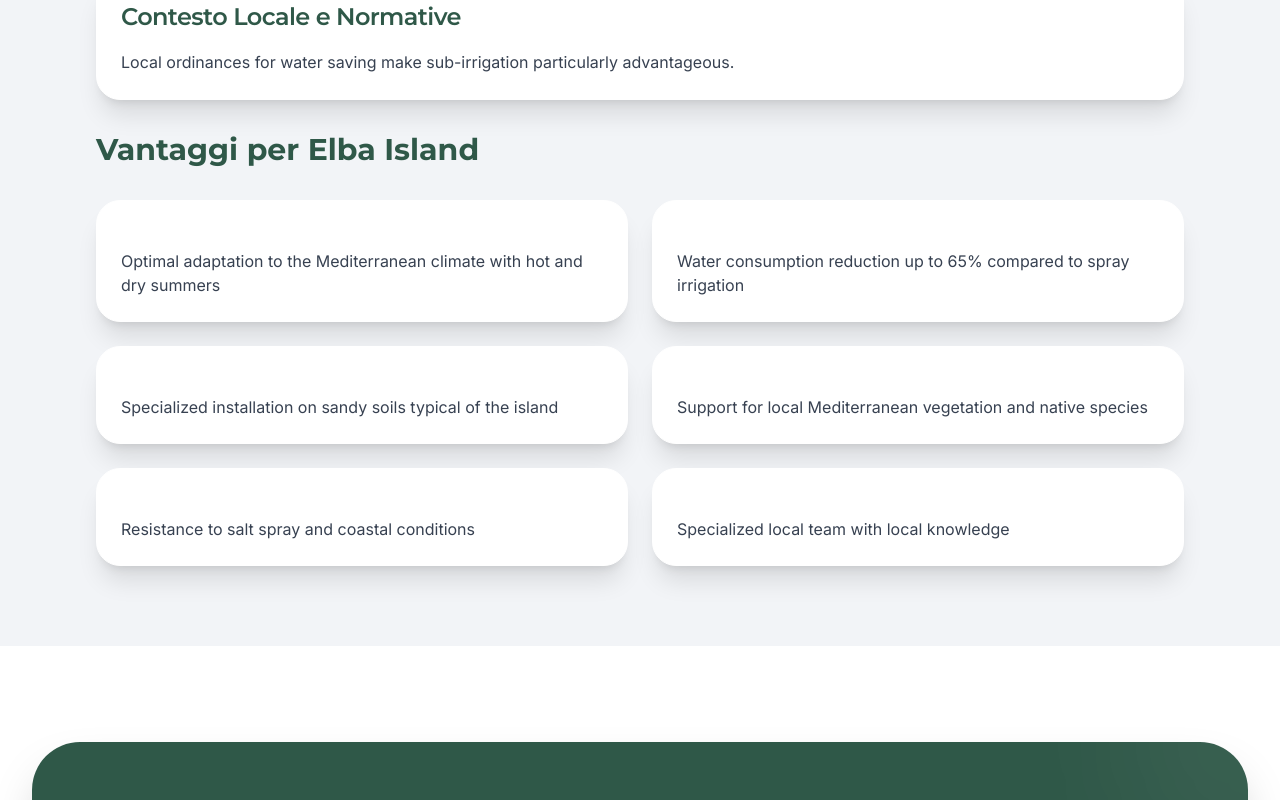
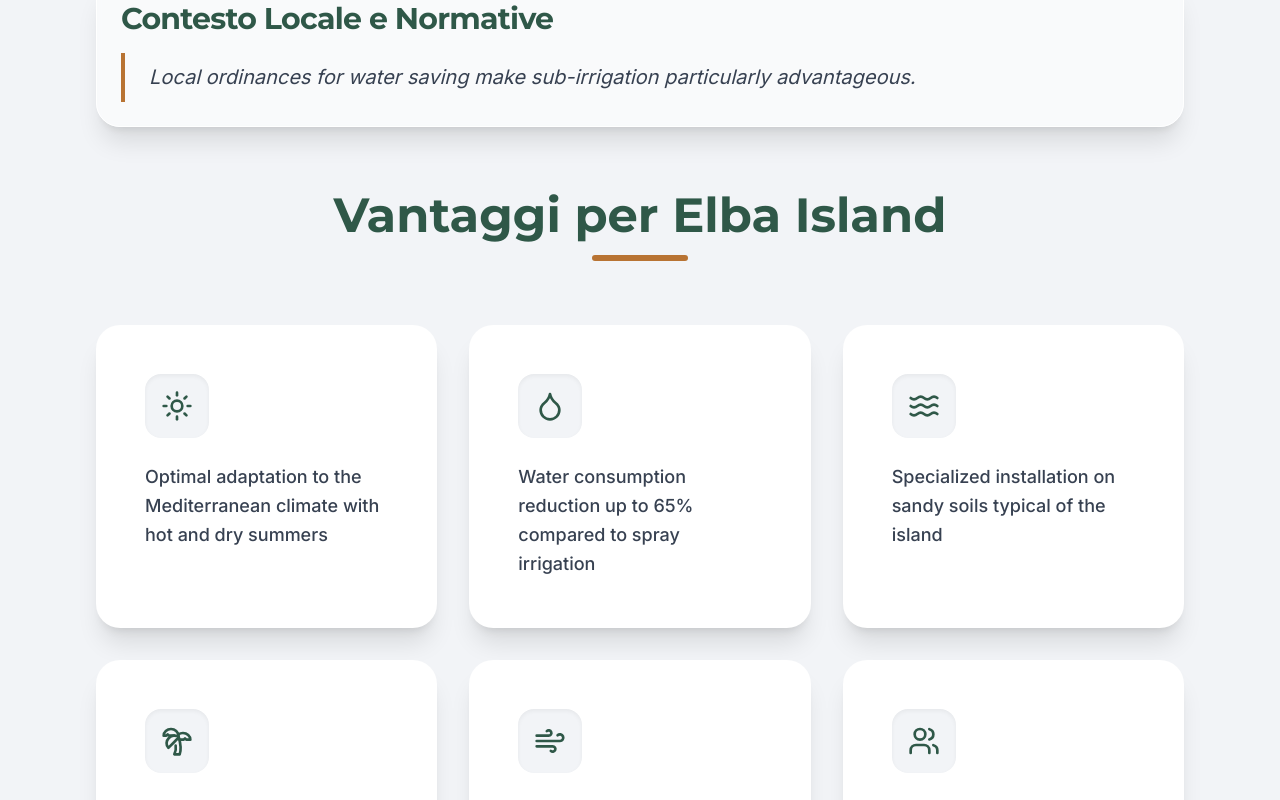
Before and after one commit to magiaslab/subgarden, a Next.js app: page /en/territorio/elba in a window 1280 px wide. Shown: the part 1000-1800 px from the top of the page. Built offline with nearby package versions, Linux system fonts and the light colour scheme; no server answers.

Commit message:
Improve internal page cards (Soluzioni & Territorio) with icons and premium design

```diff
--- a/app/[locale]/soluzioni/[slug]/page.tsx
+++ b/app/[locale]/soluzioni/[slug]/page.tsx
@@ -8,10 +8,30 @@
 import { MotionDiv } from '@/components/ui/Motion';
 import { ContactCTA } from '@/components/sections/ContactCTA';
 import Image from 'next/image';
+import {
+  EyeOff,
+  Droplets,
+  Zap,
+  Smartphone,
+  Layers,
+  BadgeCheck,
+  Maximize,
+  LayoutDashboard,
+  TrendingDown,
+  Leaf,
+  Footprints,
+  Cpu,
+  Grid,
+  Target,
+  Clock,
+  Settings2,
+  Award
+} from 'lucide-react';
 
 // Dati statici per le soluzioni (in futuro verranno dal CMS)
 const solutions = {
   'giardini-residenziali': {
+    icons: [EyeOff, Droplets, Zap, Smartphone, Layers, BadgeCheck],
     it: {
       title: 'Giardini Residenziali',
       description:
@@ -56,6 +76,7 @@
     },
   },
   'parchi-pubblici': {
+    icons: [Maximize, LayoutDashboard, TrendingDown, Leaf, Footprints, Cpu],
     it: {
       title: 'Parchi Pubblici e Spazi Verdi',
       description: 'Soluzione professionale e scalabile per spazi verdi pubblici, parchi urbani e aree ricreative. Massima efficienza per grandi superfici con controllo centralizzato.',
@@ -97,6 +118,7 @@
     },
   },
   'campi-sportivi': {
+    icons: [Grid, Footprints, Target, Clock, Settings2, Award],
     it: {
       title: 'Campi Sportivi e Strutture Ricreative',
       description:
@@ -132,7 +154,7 @@
         'Widerstandsfähigkeit gegen intensive Trittbelastung und mechanische Beanspruchung',
         'Präzise Zonensteuerung mit differenzierter Programmierung',
         'Wartungszeitreduzierung um 70% im Vergleich zu herkömmlichen Systemen',
-        'Kompatibilität mit bestehenden Entwässerungs- und Belüftungssystemen',
+        'Kompatibilità mit bestehenden Entwässerungs- und Belüftungssystemen',
         'Zertifizierungen für professionelle Sportanlagen',
       ],
       image: '/grassland-landscape-greening-environment-park-background.jpg',
@@ -188,6 +210,7 @@
   }
 
   const content = solution[locale] || solution.it;
+  const icons = solution.icons;
   const siteUrl = process.env.NEXT_PUBLIC_SITE_URL || 'https://subgarden.it';
 
   const serviceSchema = {
@@ -250,8 +273,10 @@
             <h2 className="text-3xl font-serif font-bold text-deep-teal mb-8">
               Caratteristiche Principali
             </h2>
-            <div className="grid grid-cols-1 md:grid-cols-2 gap-6">
-              {content.features.map((feature: string, index: number) => (
+            <div className="grid grid-cols-1 md:grid-cols-2 lg:grid-cols-3 gap-6">
+              {content.features.map((feature: string, index: number) => {
+                const Icon = icons[index] || BadgeCheck;
+                return (
                   <MotionDiv
                     key={feature}
                     initial={{ opacity: 0, y: 20 }}
@@ -259,13 +284,17 @@
                     viewport={{ once: true }}
                     transition={{ duration: 0.5, delay: index * 0.1 }}
                   >
-                  <Card>
-                    <CardContent className="pt-6">
-                      <p className="text-gray-700 leading-relaxed">{feature}</p>
+                    <Card className="group hover:border-copper/50 transition-all duration-300 shadow-xl hover:shadow-2xl h-full border-white/50">
+                      <CardContent className="pt-8 p-6 flex flex-col items-center md:items-start text-center md:text-left h-full">
+                        <div className="mb-6 p-4 rounded-2xl bg-[#F2F4F7] group-hover:bg-copper group-hover:text-white transition-all duration-300 group-hover:scale-110 shadow-inner">
+                          <Icon className="w-8 h-8 text-deep-teal group-hover:text-white" />
+                        </div>
+                        <p className="text-gray-700 leading-relaxed font-medium">{feature}</p>
                       </CardContent>
                     </Card>
                   </MotionDiv>
-              ))}
+                );
+              })}
             </div>
           </div>
         </section>
--- a/app/[locale]/territorio/[city]/page.tsx
+++ b/app/[locale]/territorio/[city]/page.tsx
@@ -6,11 +6,33 @@
 import { MotionDiv } from '@/components/ui/Motion';
 import { ContactCTA } from '@/components/sections/ContactCTA';
 import Image from 'next/image';
+import {
+  Sun,
+  Droplet,
+  Waves,
+  Palmtree,
+  Wind,
+  Users,
+  ThermometerSun,
+  Mountain,
+  Grape,
+  Combine,
+  Shovel,
+  History,
+  Building2,
+  EyeOff,
+  Wrench,
+  Lightbulb,
+  FileCheck,
+  Headphones,
+  CheckCircle2
+} from 'lucide-react';
 
 // Dati statici per le città (in futuro verranno dal CMS)
 const cities = {
   elba: {
     image: '/stunning-spring-collage.jpg',
+    icons: [Sun, Droplet, Waves, Palmtree, Wind, Users],
     it: {
       name: 'Isola d\'Elba',
       title: 'Subirrigazione SUBGarden all\'Isola d\'Elba',
@@ -60,6 +82,7 @@
   },
   maremma: {
     image: '/grassland-landscape-greening-environment-park-background.jpg',
+    icons: [ThermometerSun, Mountain, Grape, Combine, Shovel, History],
     it: {
       name: 'Maremma',
       title: 'Subirrigazione SUBGarden in Maremma',
@@ -109,6 +132,7 @@
   },
   livorno: {
     image: '/green-park-view.jpg',
+    icons: [Building2, EyeOff, Wrench, Lightbulb, FileCheck, Headphones],
     it: {
       name: 'Livorno',
       title: 'Subirrigazione SUBGarden a Livorno',
@@ -207,6 +231,7 @@
 
   const content = cityData[locale] || cityData.it;
   const image = cityData.image;
+  const icons = cityData.icons;
   const siteUrl = process.env.NEXT_PUBLIC_SITE_URL || 'https://subgarden.it';
 
   const localBusinessSchema = {
@@ -272,23 +297,31 @@
               viewport={{ once: true }}
               transition={{ duration: 0.6 }}
             >
-              <Card className="mb-8">
+              <Card className="mb-16 bg-white/50 backdrop-blur-sm border-white">
                 <CardHeader>
-                  <CardTitle className="text-2xl text-deep-teal">
+                  <CardTitle className="text-3xl font-serif font-bold text-deep-teal">
                     Contesto Locale e Normative
                   </CardTitle>
                 </CardHeader>
                 <CardContent>
-                  <p className="text-gray-700 leading-relaxed">{content.ordinances}</p>
+                  <p className="text-xl text-gray-700 leading-relaxed italic border-l-4 border-copper pl-6 py-2">
+                    {content.ordinances}
+                  </p>
                 </CardContent>
               </Card>
             </MotionDiv>
 
-            <h2 className="text-3xl font-serif font-bold text-deep-teal mb-8">
+            <div className="text-center mb-16">
+              <h2 className="text-4xl md:text-5xl font-serif font-bold text-deep-teal mb-4">
                 Vantaggi per {content.name}
               </h2>
-            <div className="grid grid-cols-1 md:grid-cols-2 gap-6">
-              {content.features.map((feature: string, index: number) => (
+              <div className="w-24 h-1.5 bg-copper mx-auto rounded-full"></div>
+            </div>
+
+            <div className="grid grid-cols-1 md:grid-cols-2 lg:grid-cols-3 gap-8">
+              {content.features.map((feature: string, index: number) => {
+                const Icon = icons[index] || CheckCircle2;
+                return (
                   <MotionDiv
                     key={feature}
                     initial={{ opacity: 0, y: 20 }}
@@ -296,13 +329,19 @@
                     viewport={{ once: true }}
                     transition={{ duration: 0.5, delay: index * 0.1 }}
                   >
-                  <Card>
-                    <CardContent className="pt-6">
-                      <p className="text-gray-700">{feature}</p>
+                    <Card className="group hover:border-copper/50 transition-all duration-300 shadow-xl hover:shadow-2xl h-full border-white/50 bg-white">
+                      <CardContent className="pt-8 p-6 flex flex-col items-center md:items-start text-center md:text-left h-full">
+                        <div className="mb-6 p-4 rounded-2xl bg-[#F2F4F7] group-hover:bg-copper group-hover:text-white transition-all duration-300 group-hover:scale-110 shadow-inner">
+                          <Icon className="w-8 h-8 text-deep-teal group-hover:text-white" />
+                        </div>
+                        <p className="text-lg text-gray-700 leading-relaxed font-medium">
+                          {feature}
+                        </p>
                       </CardContent>
                     </Card>
                   </MotionDiv>
-              ))}
+                );
+              })}
             </div>
           </div>
         </section>
```
Lines whose indentation alone changed are shown as unchanged.
